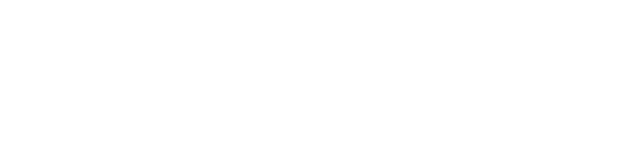
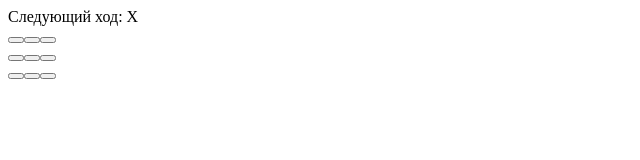
Before and after one commit to violetevergdev/tic-tac-toe, a plain HTML site: page index.html in a window 1280 px wide. Shown: the whole page, without its empty margins (0-640 px from the left). Drawn offline with Linux system fonts and the light colour scheme; the site is published under a folder, as on GitHub Pages, so addresses that start at the root find nothing.

Commit message:
Update index.html

```diff
--- a/index.html
+++ b/index.html
@@ -1 +1 @@
-<!doctype html><html lang="en"><head><meta charset="utf-8"/><link rel="icon" href="/favicon.ico"/><meta name="viewport" content="width=device-width,initial-scale=1"/><meta name="theme-color" content="#000000"/><meta name="description" content="Web site created using create-react-app"/><link rel="apple-touch-icon" href="/logo192.png"/><link rel="manifest" href="/manifest.json"/><title>React App</title><script defer="defer" src="/static/js/main.ea0c82d5.js"></script><link href="/static/css/main.3e95444d.css" rel="stylesheet"></head><body><noscript>You need to enable JavaScript to run this app.</noscript><div id="root"></div></body></html>
+<!doctype html><html lang="en"><head><meta charset="utf-8"/><link rel="icon" href="/favicon.ico"/><meta name="viewport" content="width=device-width,initial-scale=1"/><meta name="theme-color" content="#000000"/><meta name="description" content="Web site created using create-react-app"/><link rel="apple-touch-icon" href="/logo192.png"/><link rel="manifest" href="/manifest.json"/><title>React App</title><script defer="defer" src="./static/js/main.ea0c82d5.js"></script><link href="./static/css/main.3e95444d.css" rel="stylesheet"></head><body><noscript>You need to enable JavaScript to run this app.</noscript><div id="root"></div></body></html>
```
